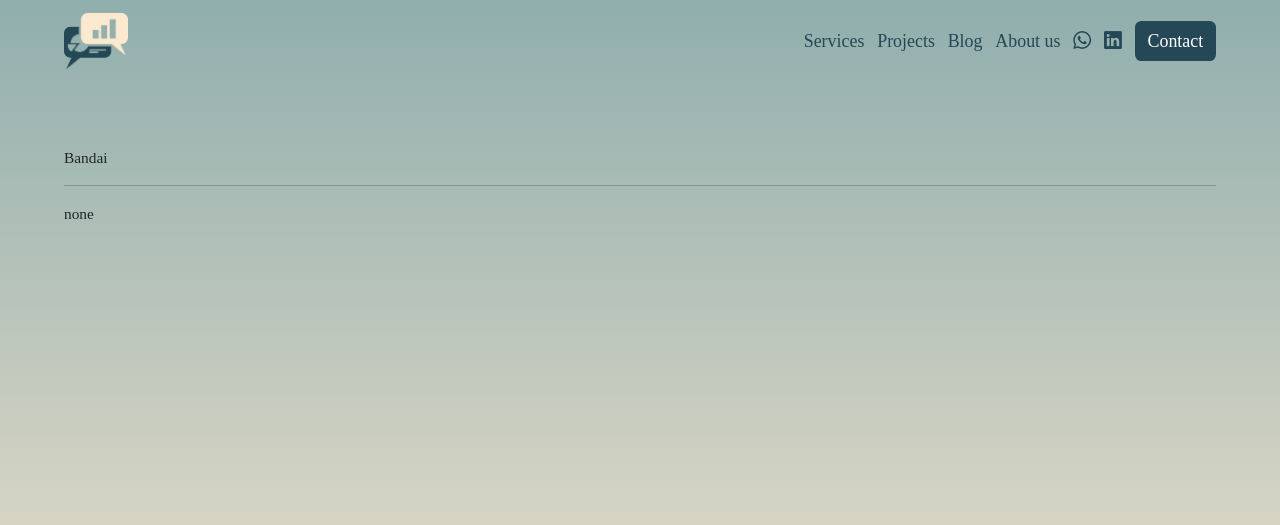
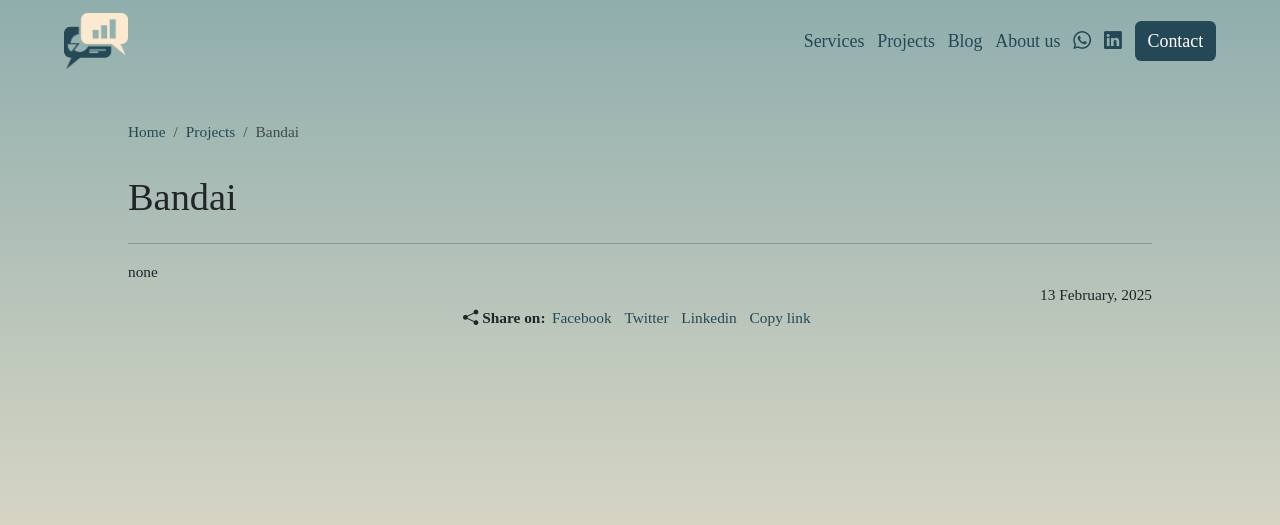
Before and after one commit to JackS0l0/data, a Django app: a page that uses templates/post.html in a window 1280 px wide. Shown: the top 525 px of the page. Run offline with Django 5.2, Linux system fonts and the light colour scheme; data comes from the database, SQL or seed files in the repository; some libraries are stand-ins or nearby versions; some web fonts are replaced.

Commit message:
modified:   app/__pycache__/urls.cpython-313.pyc 	modified:   static/css/style.css 	modified:   static/css/style.css.map 	modified:   static/css/style.scss 	modified:   staticfiles/css/style.css 	modified:   staticfiles/css/style.css.map 	modified:   staticfiles/css/style.scss 	modified:   templates/post.html

```diff
--- a/static/css/style.css
+++ b/static/css/style.css
@@ -154,8 +154,31 @@
 body main .serviceBlockForMob .accordion .accordion-collapse .accordion-body .btnsm .seemore {
   color: #244855;
 }
+body main .navlinks {
+  margin: 0 10vw;
+}
+body main .navlinks a {
+  color: #244855;
+}
 body main .postPage {
-  margin: 2vw 5vw;
+  margin: 2vw 10vw;
+}
+body main .postPage .name {
+  font-size: 3vw;
+}
+body main .postPage .date {
+  text-align: end;
+}
+body main .postPage .share {
+  display: flex;
+  justify-content: center;
+}
+body main .postPage .share .shareOn {
+  font-weight: bold;
+}
+body main .postPage .share a {
+  margin: 0 0.5vw;
+  color: #244855;
 }
 body main .blogHead {
   margin: 2vw 5vw;
--- a/static/css/style.scss
+++ b/static/css/style.scss
@@ -170,8 +170,31 @@
                 }
             }
         }
+        .navlinks{
+            margin: 0 10vw;
+            a{
+                color: $color1;
+            }
+        }
         .postPage{
-            margin: 2vw 5vw;
+            margin: 2vw 10vw;
+            .name{
+                font-size: 3vw;
+            }
+            .date{
+                text-align: end;
+            }
+            .share{
+                display: flex;
+                justify-content: center;
+                .shareOn{
+                    font-weight: bold;
+                }
+                a{
+                    margin: 0 0.5vw;
+                    color: $color1;
+                }
+            }
         }
         .blogHead{
             margin: 2vw 5vw;
--- a/templates/post.html
+++ b/templates/post.html
@@ -2,11 +2,36 @@
 {% load static %}
 {% block main %}
     <main>
+        <div class="navlinks">
+            <nav aria-label="breadcrumb">
+                <ol class="breadcrumb">
+                    <li class="breadcrumb-item"><a href="{% url 'index' %}">Home</a></li>
+                    {% if request.resolver_match.url_name == 'post_service' %}
+                        <li class="breadcrumb-item"><a href="{% url 'index' %}">Services</a></li>
+                    {% endif  %}
+                    {% if request.resolver_match.url_name == 'post_blog' %}
+                        <li class="breadcrumb-item"><a href="{% url 'index' %}">Blog</a></li>
+                    {% endif  %}
+                    {% if request.resolver_match.url_name == 'post_project' %}
+                        <li class="breadcrumb-item"><a href="{% url 'index' %}">Projects</a></li>
+                    {% endif  %}
+                    <li class="breadcrumb-item active" aria-current="page">{{object.name}}</li>
+                </ol>
+            </nav>
+        </div>
         <div class="postPage">
-            <p>{{object.name}}</p>
+            <p class="name">{{object.name}}</p>
             <p>{{object.mini_desc}}</p>
             <hr>
             <p>{{object.desc | safe}}</p>
+            <p class="date">{{object.date | date:"d F, Y"}}</p>
+            <div class="share">
+                <p class="shareOn"><i class="bi bi-share-fill"></i> Share on:</p>
+                <a href="#" class="socialLink">Facebook</a>
+                <a href="#" class="socialLink">Twitter</a>
+                <a href="#" class="socialLink">Linkedin</a>
+                <a href="#" class="socialLink">Copy link</a>
+            </div>
         </div>
     </main>
 {% endblock %}
```
Also changed, not shown: 4 other files.
